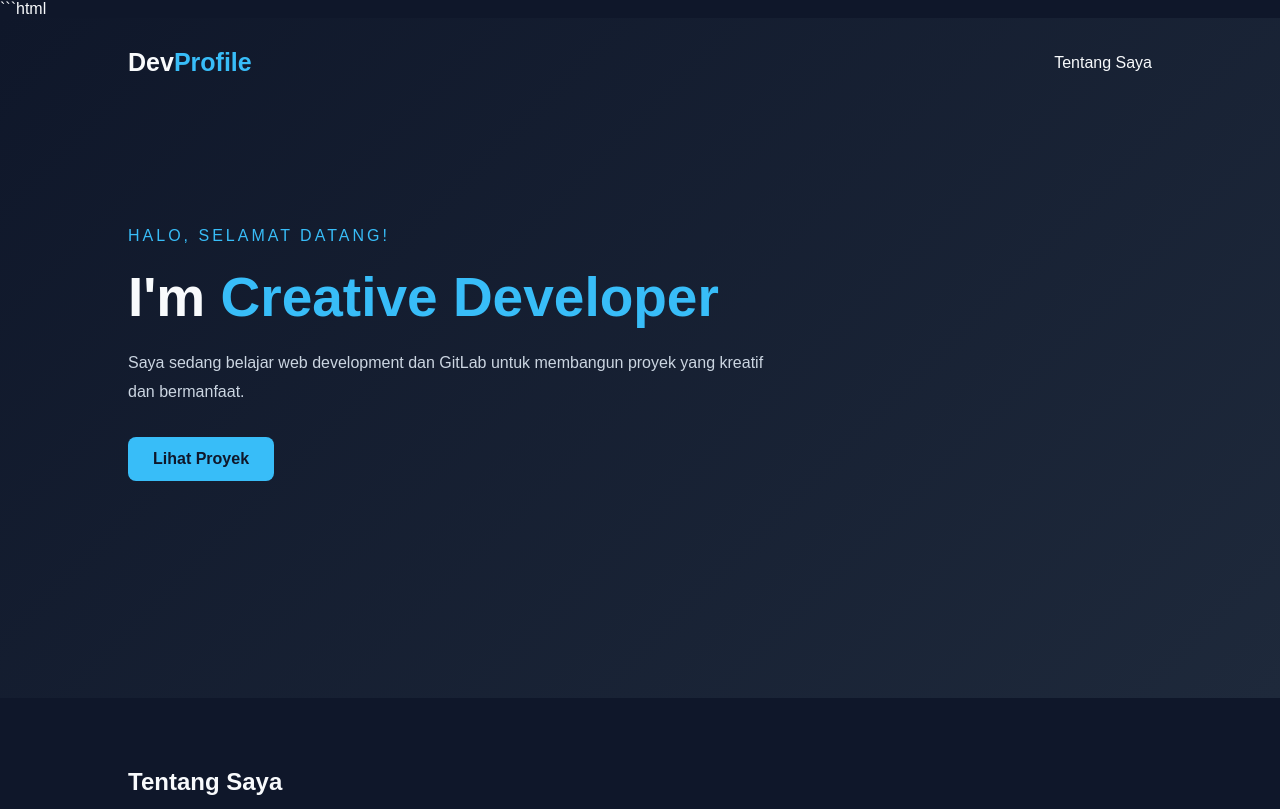
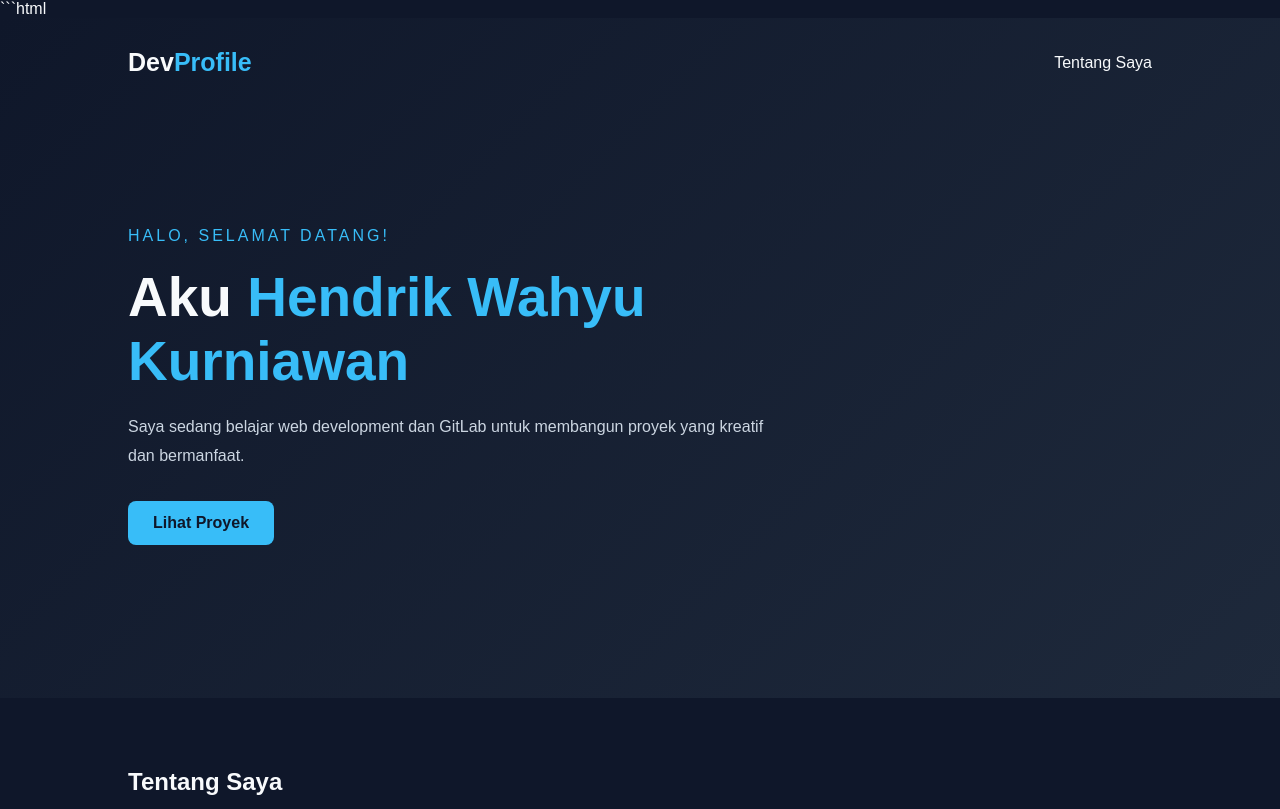
Before and after one commit to XCrusiderZ/devops-V, a plain HTML site: page index.html in a window 1280 px wide. Shown: the top 809 px of the page. Drawn offline with Linux system fonts and the light colour scheme.

Commit message:
Ganti Deskripsi

```diff
--- a/index.html
+++ b/index.html
@@ -16,7 +16,7 @@
 
         <div class="hero-content">
             <p class="greeting">HALO, SELAMAT DATANG!</p>
-            <h1>I'm <span>Creative Developer</span></h1>
+            <h1>Aku <span>Hendrik Wahyu Kurniawan</span></h1>
             <p class="description">
                 Saya sedang belajar web development dan GitLab
                 untuk membangun proyek yang kreatif dan bermanfaat.
```
